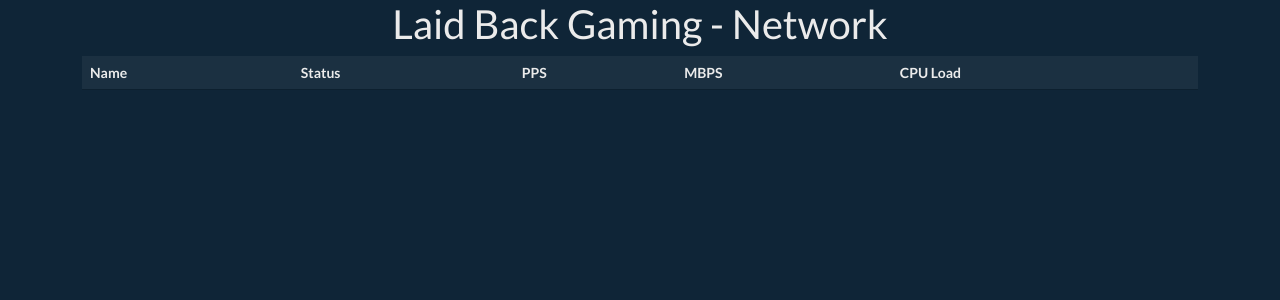
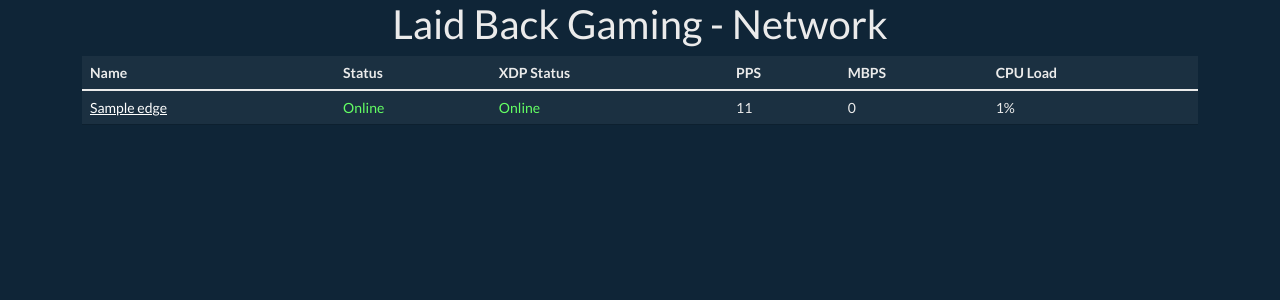
Before and after one commit to lbgcomm/killfrenzy, a Django app: page / in a window 1280 px wide. Shown: the top 300 px of the page. Run offline with Django 4.2, Linux system fonts and the light colour scheme; tables that the repository leaves empty hold one stand-in row (values such as "Sample post"); lists and menus that the app fills with data are empty; some libraries are stand-ins or nearby versions.

Commit message:
Implement XDP status.

```diff
--- a/src/killfrenzy/network/templates/network/index.html
+++ b/src/killfrenzy/network/templates/network/index.html
@@ -20,6 +20,7 @@
                         <tr>
                             <th>Name</th>
                             <th>Status</th>
+                            <th>XDP Status</th>
                             <th>PPS</th>
                             <th>MBPS</th>
                             <th>CPU Load</th>
@@ -28,15 +29,14 @@
 
                     <tbody>
                         {% for edge in edges %}
-                            {% if edge.bgp == True %}
                             <tr class="{% if cpu_load|get_key:edge.id > 80 %}table-danger{% elif cpu_load|get_key:edge.id > 60 %}table-warning-custom{% endif %}">
                                 <td><a href="{% url 'network:edge' edge.id %}">{{ edge.name }}</a></td>
                                 <td>{% if edge.status == True %}<span class="edge-online">Online</span>{% else %}<span class="edge-offline">Offline</span>{% endif %}</td>
+                                <td>{% if edge.status == True %}{% if xdp_status|get_key:edge.id == True %}<span class="edge-online">Online</span>{% else %}<span class="edge-offline">Offline</span>{% endif %}{% else %}<span class="edge-offline">Offline</span>{% endif %}</td>
                                 <td>{% if edge.status == True %}{{ pps|get_key:edge.id }}{% else %}N/A{% endif %}</td>
                                 <td>{% if edge.status == True %}{{ mbps|get_key:edge.id }}{% else %}N/A{% endif %}</td>
                                 <td>{% if edge.status == True %}{{ cpu_load|get_key:edge.id}}%{% else %}N/A{% endif %}</td>
                             </tr>
-                            {% endif %}
                         {% endfor %}
                     </tbody>
                 </table>
--- a/src/killfrenzy/network/views.py
+++ b/src/killfrenzy/network/views.py
@@ -7,6 +7,7 @@
     pps = {}
     mbps = {}
     cpu_load = {}
+    xdp_status = {}
 
     for edge in edges:
         stats = Edge_Stats.objects.filter(edge_id=edge).latest('id')
@@ -23,8 +24,9 @@
         pps[edge.id] = tot_pps
         mbps[edge.id] = tot_mbps
         cpu_load[edge.id] = stats.cpu_load
+        xdp_status[edge.id] = edge.xdp_status
 
-    ctx = {"edges": edges, "pps": pps, "mbps": mbps, "cpu_load": cpu_load}
+    ctx = {"edges": edges, "pps": pps, "mbps": mbps, "cpu_load": cpu_load, "xdp_status": xdp_status}
 
     return render(request, 'network/index.html', ctx)
 
```
Also changed, not shown: src/killfrenzy/web_socket/web_socket.py (+15 -0 lines). Lines whose indentation alone changed are shown as unchanged.
